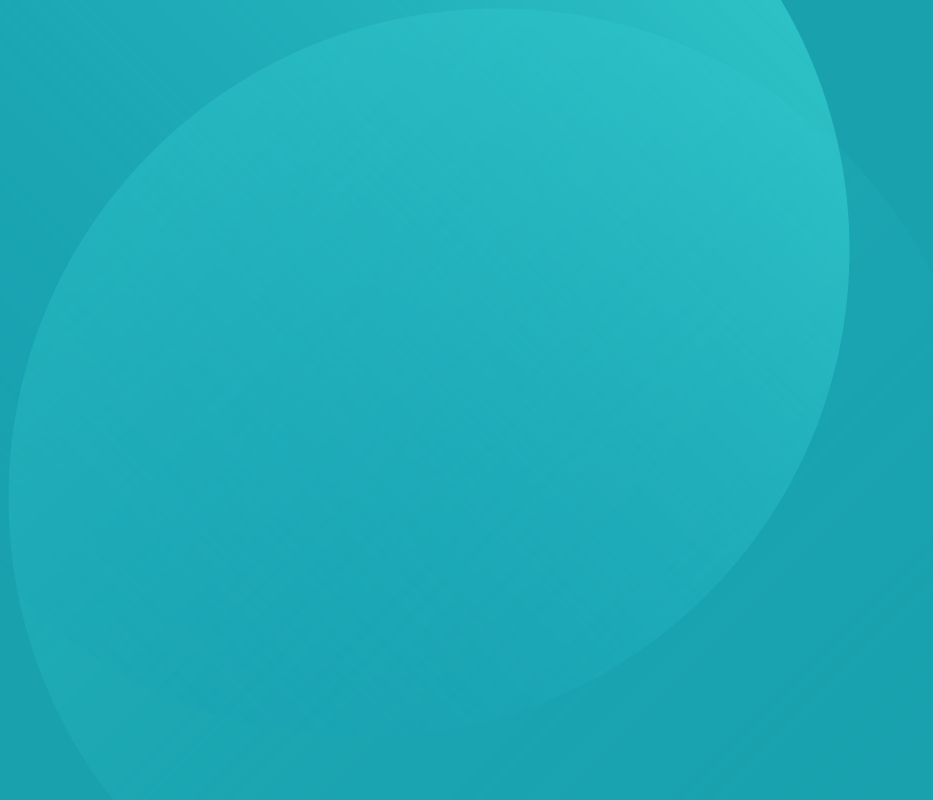
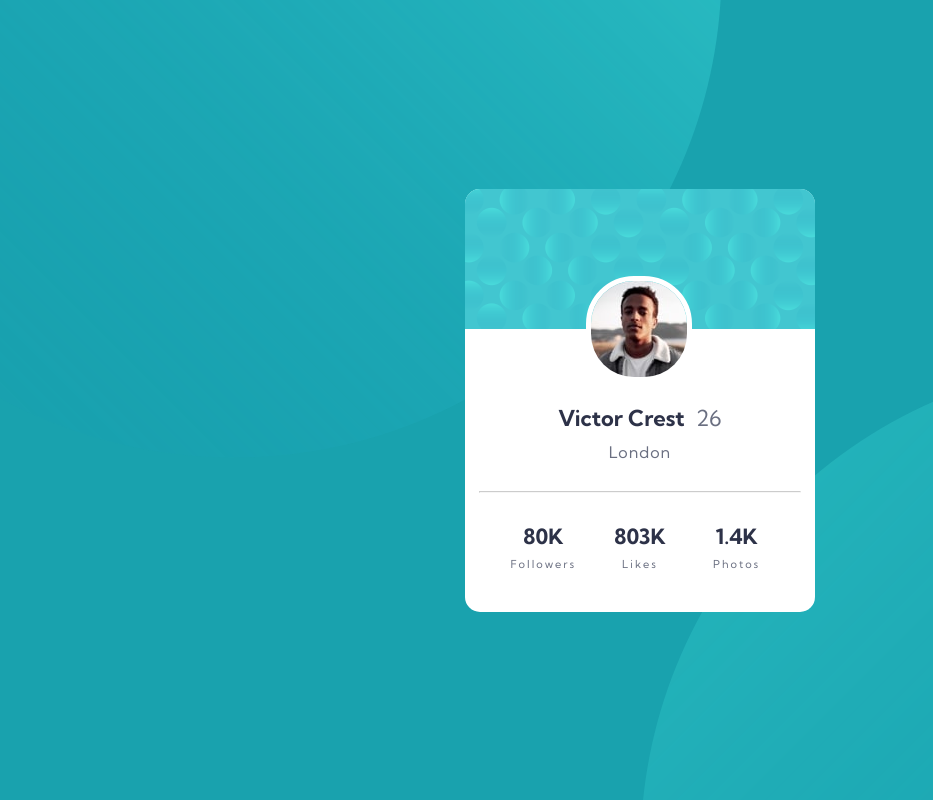
Before and after one commit to ggraciela/Challenge4_profile-card-component-main, a plain HTML site: page index.html in a window 1280 px wide. Shown: the top 800 px of the page, without its empty margins (0-933 px from the left). Drawn offline with Linux system fonts and the light colour scheme; files whose address does not match are found by name.

Commit message:
final update and added screenshots

```diff
--- a/style.css
+++ b/style.css
@@ -111,9 +111,14 @@ div {
 
 
 @media screen and (max-width: 420px) {
-    body {
+    html {
         width: 100%;
         height: 100%;
+        display: flex;
+    }
+
+    body {
+        margin: auto;
     }
 
     .topleft {
@@ -125,18 +130,17 @@ div {
     }
 
     .bottomright {
-        position: absolute;
+        position: fixed;
         top: 50%;
         left: 50%;
 
         zoom: 0.5;
+        object-fit: cover;
+        box-sizing: border-box;
     }
 
     .box {
         zoom: 0.8;
-        margin: auto;
-        justify-content: center;
-        align-items: center;
     }
 }
 
@@ -144,18 +148,26 @@ div {
 
 
 @media screen and (min-width: 421px) {
+    html {
+        width: 100%;
+        height: 100%;
+        display: flex;
+    }
+
+    body {
+        margin: auto;
+    }
+
     .topleft {
-        position: absolute;
-        top: -30%;
-        left: -10%;
+        position: fixed;
+        top: -65%;
+        left: -20%;
 
     }
 
     .bottomright {
-
-    }
-
-    .box {
-
+        position: fixed;
+        top: 45%;
+        left: 50%;
     }
 }
```
Also changed, not shown: 1 other file.
